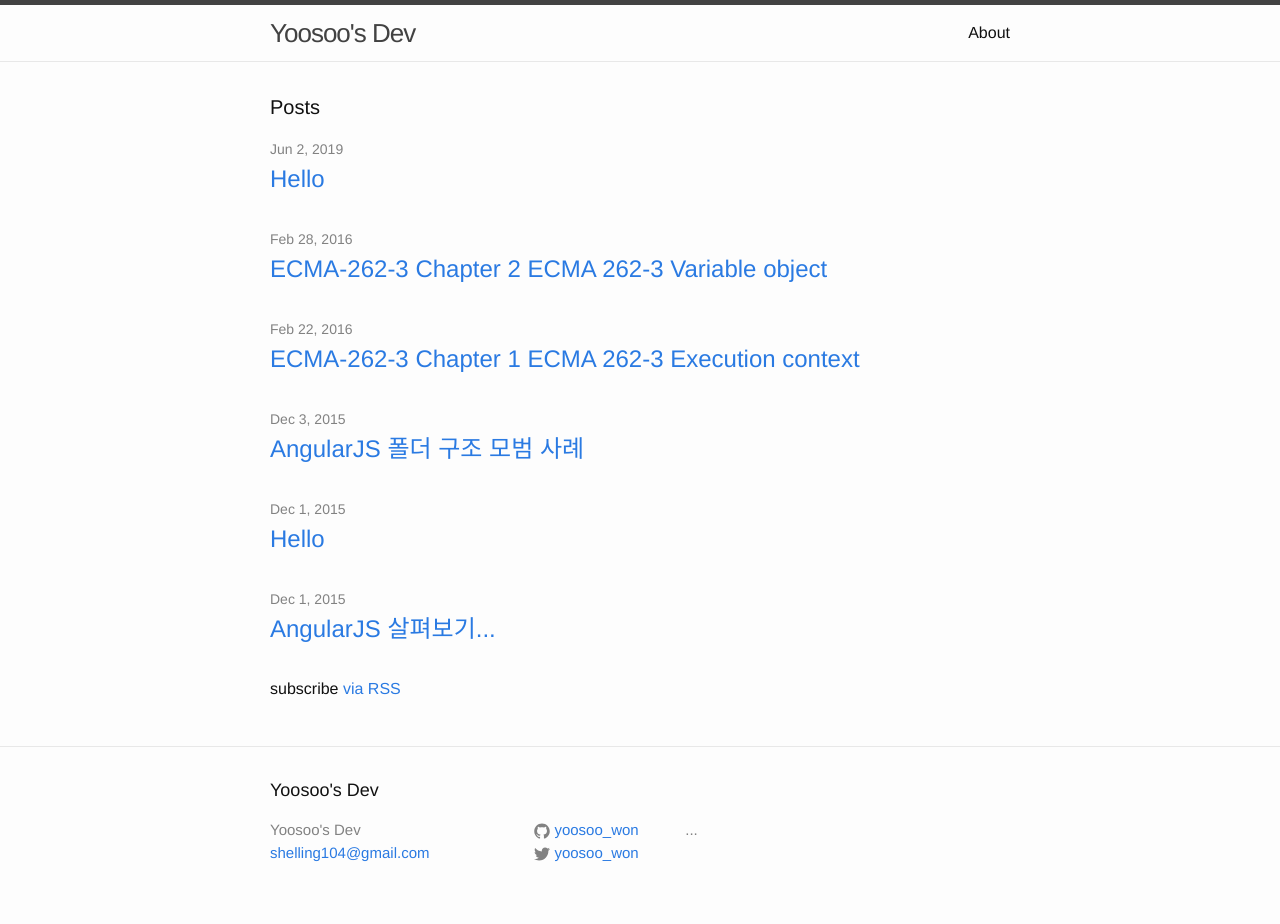
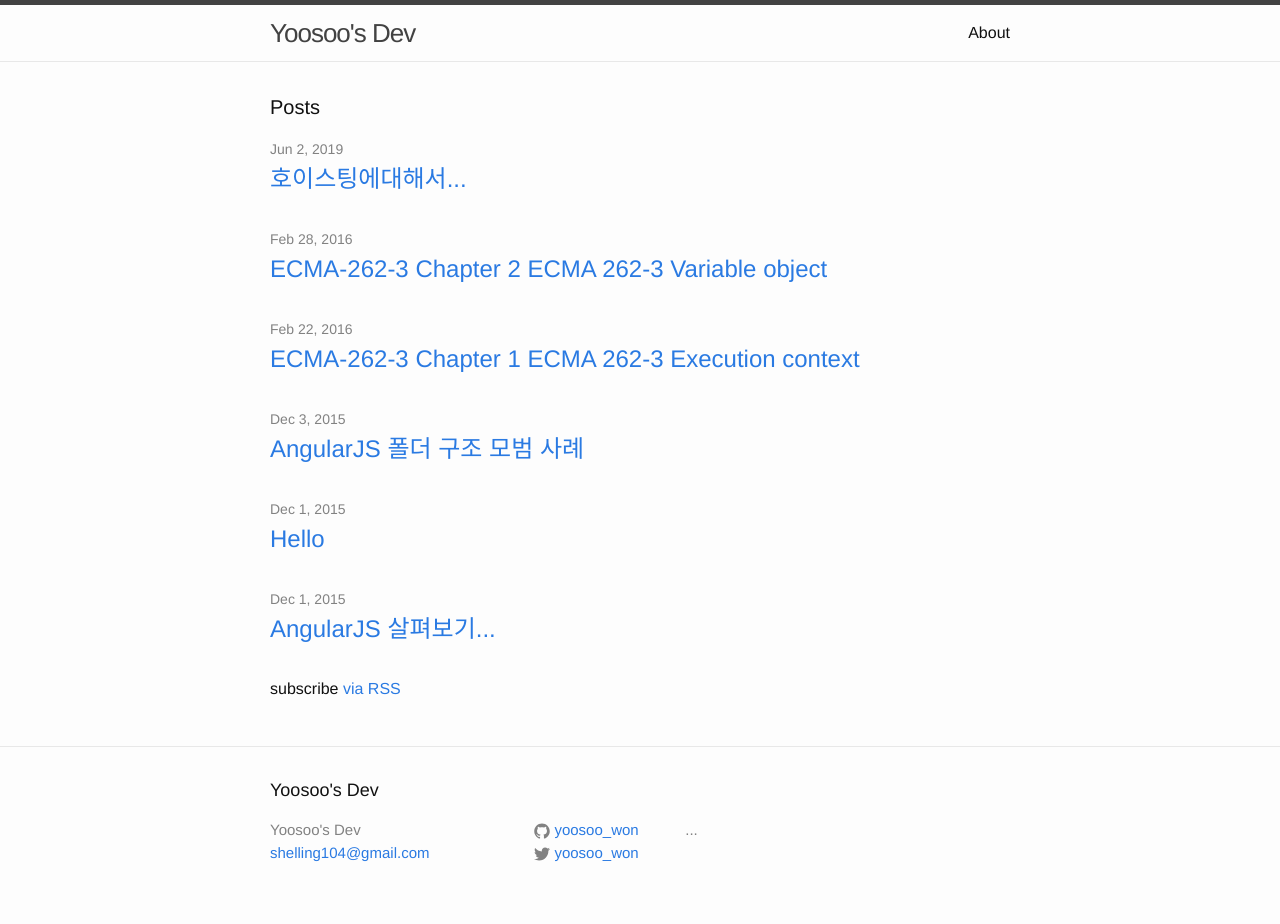
Before and after one commit to sihyunjung/sihyunjung.github.io, a Jekyll site: the page built from index.html, in a window 1280 px wide. Built offline with Jekyll 4.4.1, drawn with Linux system fonts in a browser that asks for light colours.

Commit message:
호이스팅 제목변경

```diff
--- a/_posts/2019-06-02-What is Hoisting???.markdown
+++ b/_posts/2019-06-02-What is Hoisting???.markdown
@@ -1,6 +1,6 @@
 ---
 layout: post
-title:  "Hello"
+title:  "호이스팅에대해서..."
 date:   2019-06-02
 categories: javascript
 ---
```
